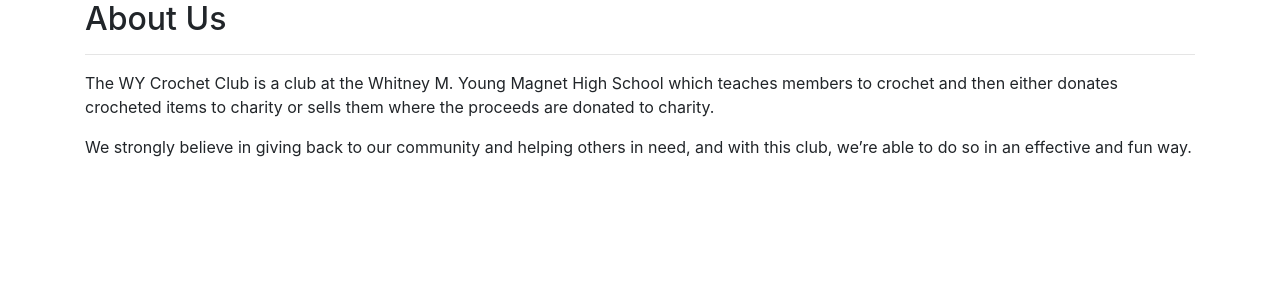
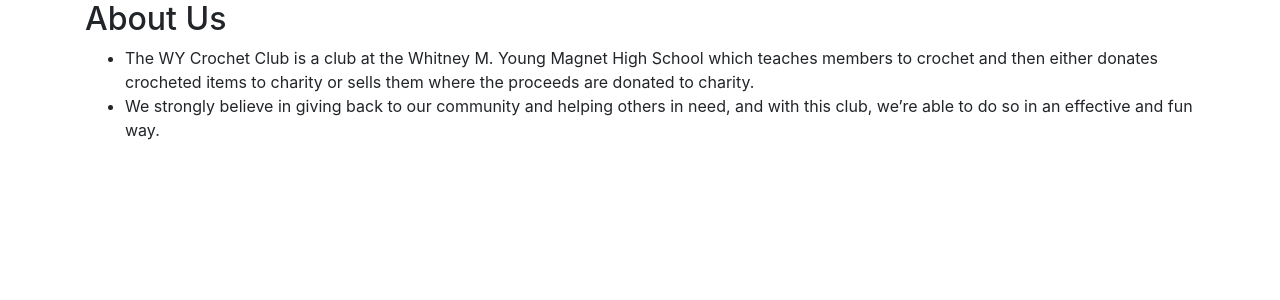
Before and after one commit to sophie200/store_improved, a Django app: page /about/ in a window 1280 px wide. Shown: the part 56-356 px from the top of the page. Run offline with Django 3.2, Linux system fonts and the light colour scheme; some libraries are stand-ins or nearby versions.

Commit message:
style fixes 3/26

```diff
--- a/main/templates/about.html
+++ b/main/templates/about.html
@@ -2,7 +2,8 @@
 
 {% block content %}
   <h2>About Us</h2>
-  <hr>
-  <p>The WY Crochet Club is a club at the Whitney M. Young Magnet High School which teaches members to crochet and then either donates crocheted items to charity or sells them where the proceeds are donated to charity. </p>
-  <p> We strongly believe in giving back to our community and helping others in need, and with this club, we’re able to do so in an effective and fun way. </p>
+  <ul>
+    <li>The WY Crochet Club is a club at the Whitney M. Young Magnet High School which teaches members to crochet and then either donates crocheted items to charity or sells them where the proceeds are donated to charity.</li>
+    <li>We strongly believe in giving back to our community and helping others in need, and with this club, we’re able to do so in an effective and fun way. </li>
+  </ul>
 {% endblock content %}
--- a/main/templates/base.html
+++ b/main/templates/base.html
@@ -2,13 +2,15 @@
 <!DOCTYPE html>
 <html lang="en">
   <style>
+    .container {
+      display: block;
+      max-width: 500px;
+      max-height: 500px;
+      margin: auto;
+      }
     body {
           padding-bottom: 50px;
          }
-    #container {
-      max-width: 500px;
-      margin: auto;
-    }
   </style>
   <head>
     <meta charset="utf-8">
@@ -71,7 +73,7 @@
         </ul>
       </div>
     </nav>
-    <div class = "container">
+    <div class="container">
       {% if request.basket %}
           <div>
             {{ request.basket.count }}
--- a/main/templates/home.html
+++ b/main/templates/home.html
@@ -2,7 +2,7 @@
 {% load static %}
 
 {% block content %}
-  <h2>Homepage</h2>
+  <h2>WY Crochet Club</h2>
   {% if user.is_authenticated %}
     <p> Hi {{ user.email }}! </p>
     <p> Our products are located above in the navigation bar! </p>
```
